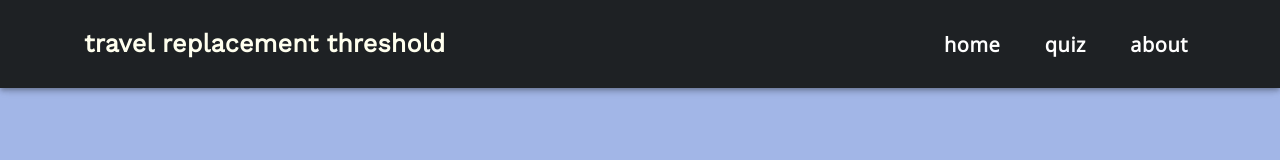
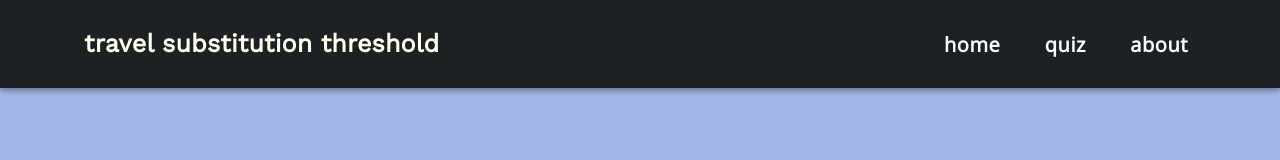
Before and after one commit to hay733/travel-substitute-threshold, a React (Create React App) app: page / in a window 1280 px wide. Shown: the top 160 px of the page. Built offline with nearby package versions, Linux system fonts and the light colour scheme.

Commit message:
replaced all trt

```diff
--- a/src/pages/Header.js
+++ b/src/pages/Header.js
@@ -1,4 +1,4 @@
-import '../css/trt.css'
+import '../css/tst.css'
 import { AppBar, Toolbar, Typography, makeStyles, Button } from "@material-ui/core";
 import { Link as RouterLink } from "react-router-dom";
 
@@ -70,7 +70,7 @@ export default function Header() {
 
   const trtLogo = (
     <Typography variant="h6" component="h1" className={logo}>
-      travel replacement threshold
+      travel substitution threshold
     </Typography>
   );
 
--- a/src/pages/Quiz.js
+++ b/src/pages/Quiz.js
@@ -47,7 +47,7 @@ function Quiz() {
             <body className={container}>
                 <br></br><br></br><br></br><br></br><br></br>
                 <h2 className={mainWords}>
-                    Find your travel replacement threshold
+                    Find your travel substitution threshold
                 </h2>
                 <br></br>
                 <Button variant="contained" /*color="primary"*/ className={quizButton} href="/questions">
```
Also changed, not shown: src/css/tst.css (renamed from src/css/trt.css).
